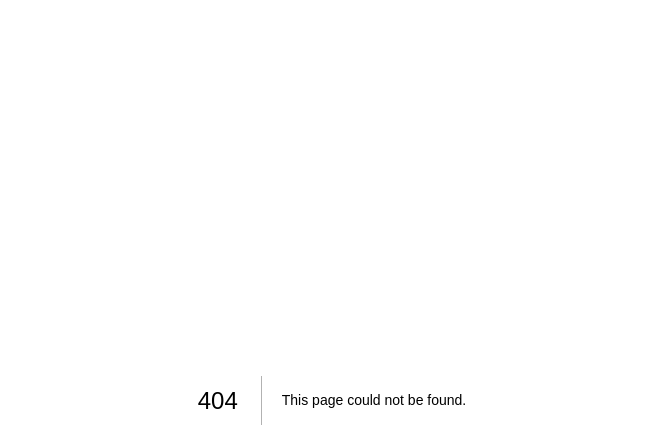
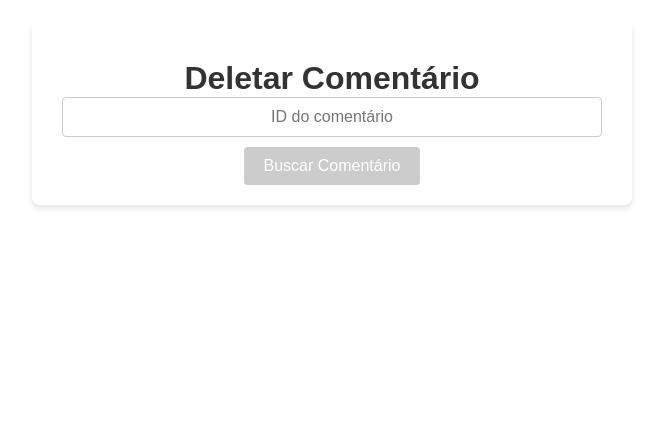
Before and after one commit to F3rNnd4/crud-front-02, a Next.js app: page /delete in a window 1280 px wide. Before the commit this address had no page. Shown: the top 448 px of the page, without its empty margins (308-971 px from the left). Built offline with nearby package versions, Linux system fonts and the light colour scheme.

Commit message:
feat: implement delete comment

```diff
--- /dev/null
+++ b/src/app/delete/delete.module.css
@@ -0,0 +1,80 @@
+.title {
+    text-align: center;
+    color: #333;
+    margin-top: 20px;
+  }
+
+  .container {
+    max-width: 600px;
+    margin: 20px auto;
+    padding: 20px;
+    background: #fff;
+    border-radius: 8px;
+    box-shadow: 0 4px 6px rgba(0, 0, 0, 0.1);
+  }
+
+  .input {
+    width: calc(100% - 20px);
+    padding: 10px;
+    margin-bottom: 10px;
+    border: 1px solid #ccc;
+    border-radius: 4px;
+    font-size: 16px;
+  }
+
+  .button {
+    display: inline-block;
+    padding: 10px 20px;
+    font-size: 16px;
+    color: #fff;
+    background-color: #007bff;
+    border: none;
+    border-radius: 4px;
+    cursor: pointer;
+    transition: background-color 0.3s ease;
+  }
+
+  .button:disabled {
+    background-color: #ccc;
+    cursor: not-allowed;
+  }
+
+  .button:hover:not(:disabled) {
+    background-color: #0056b3;
+  }
+
+  .comment {
+    margin-top: 20px;
+    padding: 15px;
+    background: #f1f1f1;
+    border-radius: 4px;
+  }
+
+  .commentTitle {
+    margin: 0 0 10px;
+    color: #555;
+  }
+
+  .commentText {
+    margin: 5px 0;
+    color: #666;
+  }
+
+  .successMessage,
+  .errorMessage {
+    margin-top: 20px;
+    padding: 10px;
+    border-radius: 4px;
+    font-size: 14px;
+    text-align: center;
+  }
+
+  .successMessage {
+    background-color: #d4edda;
+    color: #155724;
+  }
+
+  .errorMessage {
+    background-color: #f8d7da;
+    color: #721c24;
+  }
--- /dev/null
+++ b/src/app/delete/page.jsx
@@ -0,0 +1,98 @@
+"use client";
+
+import axios from "axios";
+import { useState } from "react";
+import styles from "./delete.module.css"; // Importando o CSS Module
+
+export default function DeletePage() {
+  const [loading, setLoading] = useState(false);
+  const [error, setError] = useState(false);
+  const [success, setSuccess] = useState(false);
+  const [comment, setComment] = useState(null);
+  const [commentId, setCommentId] = useState("");
+
+  const buscarComentario = async () => {
+    setLoading(true);
+
+    try {
+      const response = await axios.get(
+        `https://jsonplaceholder.typicode.com/posts/${commentId}`
+      );
+      setComment(response.data);
+      setError(false);
+    } catch (error) {
+      setError(true);
+      console.error("Erro ao buscar comentário:", error);
+    } finally {
+      setLoading(false);
+    }
+  };
+
+  const deletarComentario = async () => {
+    setLoading(true);
+    try {
+      await axios.delete(
+        `https://jsonplaceholder.typicode.com/posts/${commentId}`
+      );
+      setSuccess(true);
+      setComment(null);
+      setCommentId("");
+      setError(false);
+    } catch (error) {
+      setError(true);
+      console.error("Erro ao deletar comentário:", error);
+    } finally {
+      setLoading(false);
+    }
+  };
+
+  return (
+    <div className={styles.container}>
+      <h1 className={styles.title}>Deletar Comentário</h1>
+
+      <div>
+        <input
+          type="text"
+          value={commentId}
+          onChange={(e) => setCommentId(e.target.value)}
+          placeholder="ID do comentário"
+          className={styles.input}
+        />
+
+        <button
+          onClick={buscarComentario}
+          disabled={loading || !commentId}
+          className={styles.button}
+        >
+          {loading ? "Buscando..." : "Buscar Comentário"}
+        </button>
+      </div>
+
+      {comment && (
+        <div className={styles.comment}>
+          <h2>Comentário Encontrado: {comment.id}</h2>
+          <p>Nome: {comment.name}</p>
+          <p>Email: {comment.email}</p>
+          <p>Comentário: {comment.body}</p>
+
+          <button
+            onClick={deletarComentario}
+            disabled={loading}
+            className={styles.button}
+          >
+            {loading ? "Deletando..." : "Deletar Comentário"}
+          </button>
+        </div>
+      )}
+
+      {error && (
+        <p className={styles.errorMessage}>Ocorreu um erro. Tente novamente.</p>
+      )}
+      {success && (
+        <p className={styles.successMessage}>
+          Comentário deletado com sucesso!
+        </p>
+      )}
+    </div>
+  );
+}
--- a/src/app/layout.jsx
+++ b/src/app/layout.jsx
@@ -1,15 +1,4 @@
-import { Geist, Geist_Mono } from "next/font/google";
 import "./globals.css";
-
-const geistSans = Geist({
-  variable: "--font-geist-sans",
-  subsets: ["latin"],
-});
-
-const geistMono = Geist_Mono({
-  variable: "--font-geist-mono",
-  subsets: ["latin"],
-});
 
 export const metadata = {
   title: "Projeto de CRUD completo",
@@ -19,7 +8,7 @@ export const metadata = {
 export default function RootLayout({ children }) {
   return (
     <html lang="en">
-      <body className={`${geistSans.variable} ${geistMono.variable}`}>
+      <body>
         {children}
       </body>
     </html>
```
